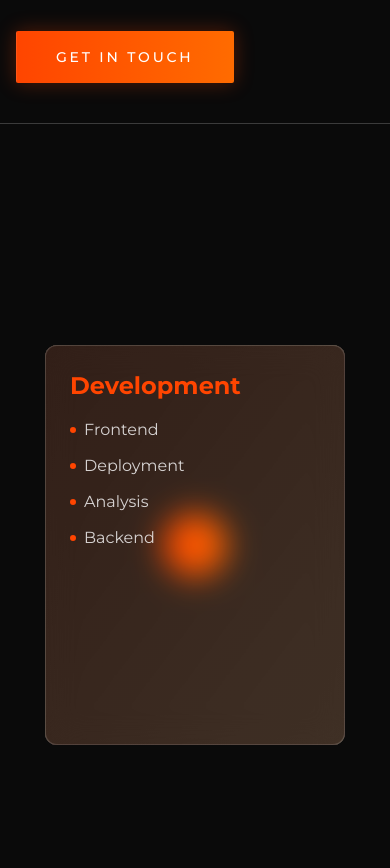
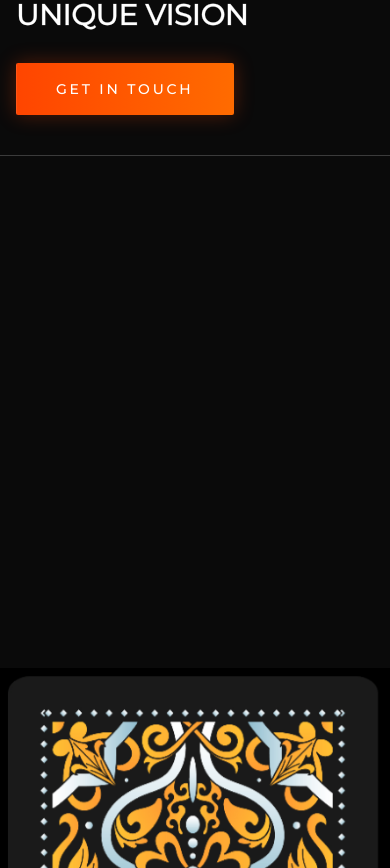
Before and after one commit to KarthickBalamurugan/Portfolio, a Next.js app: page / in a window 390 px wide. Shown: the part 4726-5594 px from the top of the page. Built offline with nearby package versions, Linux system fonts and the light colour scheme.

Commit message:
idk man... i just woke up

```diff
--- a/components/capabilities.tsx
+++ b/components/capabilities.tsx
@@ -1,126 +1,16 @@
-import { motion, useScroll, useTransform } from 'framer-motion';
-import Image from 'next/image';
-
-interface SkillCard {
-  title: string;
-  skills: string[];
-  finalRotation: number;
-}
-
-const skillCards: SkillCard[] = [
-  {
-    title: "Development",
-    skills: ["Frontend", "Deployment", "Analysis", "Backend"],
-    finalRotation: -25
-  },
-  {
-    title: "Languages",
-    skills: ["Java", "Python", "JavaScript", "C"],
-    finalRotation: 25
-  },
-  {
-    title: "Strategy",
-    skills: ["Analysis", "Designer", "Optimizer"],
-    finalRotation: -15
-  },
-  {
-    title: "Framework",
-    skills: ["React", "Next.js", "Keras", "Flask"],
-    finalRotation: 15
-  }
+import { motion } from 'framer-motion';
+const skills = [
+  { title: "DEVELOPMENT", details: ["FRONTEND", "ANALYSIS", "BACKEND", "DEPLOYMENT"] },
+  // { title: "STRATEGY", details: ["", "ANALYSIS", "DESIGNER", "OPTIMIZATION"] },
+  { title: "LANGUAGES", details: ["JAVA", "PYTHON", "JAVASCRIPT", "C"] },
+  { title: "FRAMEWORK", details: ["NEXTJS", "TAILWIND", "KERAS", "TAILWIND"] },
 ];
-
-const CardStack = () => {
-  const { scrollY } = useScroll();
-
-  return (
-    <div className="h-screen w-full flex items-center justify-center perspective-1000">
-      <div className="relative w-[300px] h-[400px]">
-        {skillCards.map((card, index) => {
-          // Dynamic motion values based on scroll
-          const cardSpread = useTransform(
-            scrollY,
-            [0, 500], // Adjust these values to control spread timing
-            [0, index % 2 === 0 ? -400 : 400] // Alternate left/right spread
-          );
-
-          const ySpread = useTransform(
-            scrollY,
-            [0, 500],
-            [0, index < 2 ? -200 : 200] // Top/bottom spread
-          );
-
-          const rotation = useTransform(
-            scrollY,
-            [0, 500],
-            [0, card.finalRotation]
-          );
-
-          const flip = useTransform(
-            scrollY,
-            [200, 400], // Adjust flip timing
-            [0, 180]
-          );
-
-          return (
-            <motion.div
-              key={card.title}
-              className="absolute inset-0"
-              style={{
-                x: cardSpread,
-                y: ySpread,
-                rotateZ: rotation,
-                zIndex: skillCards.length - index,
-              }}
-            >
-              <motion.div
-                className="w-full h-full"
-                style={{
-                  rotateY: flip,
-                  transformStyle: 'preserve-3d'
-                }}
-              >
-                {/* Card Back */}
-                <div className="absolute inset-0 backface-hidden bg-gradient-to-br from-[#1a1a1a] to-[#2a2a2a] rounded-xl border border-white/10">
-                  <div className="w-full h-full flex items-center justify-center">
-                    <div className="w-16 h-16 rounded-full bg-gradient-to-r from-[#FF4500] to-[#FF6B00]" />
-                  </div>
-                </div>
-
-                {/* Card Front */}
-                <div
-                  className="absolute inset-0 rounded-xl bg-gradient-to-br from-[#FF4500]/10 to-[#FF6B00]/10
-                           backdrop-blur-md border border-white/10 p-6 [transform:rotateY(180deg)] backface-hidden"
-                >
-                  <h3 className="text-2xl font-bold mb-4 text-[#FF4500]">{card.title}</h3>
-                  <div className="space-y-3">
-                    {card.skills.map((skill, idx) => (
-                      <motion.div
-                        key={skill}
-                        initial={{ opacity: 0 }}
-                        animate={{ opacity: 1 }}
-                        transition={{ delay: idx * 0.1 }}
-                        className="flex items-center space-x-2"
-                      >
-                        <span className="w-1.5 h-1.5 rounded-full bg-[#FF4500]" />
-                        <span className="text-white/80">{skill}</span>
-                      </motion.div>
-                    ))}
-                  </div>
-                </div>
-              </motion.div>
-            </motion.div>
-          );
-        })}
-      </div>
-    </div>
-  );
-};
 
 const Capabilities = () => {
   return (
-    <section className="relative py-0 min-h-[200vh]"> {/* Increased height for scroll */}
-      <div className="max-w-[1400px] mx-auto px-4 md:px-12 pt-8 md:pt-16">
+    <>
+    <section className="relative min-h-screen">
+      <div className="max-w-[1400px] mx-auto px-4 md:px-12 pt-16">
         <div className="flex flex-col md:flex-row justify-between items-start md:items-center gap-8">
           <div className="w-full md:w-2/3">
             <motion.p
@@ -182,15 +72,30 @@ const Capabilities = () => {
           initial={{ scaleX: 0 }}
           whileInView={{ scaleX: 1 }}
           viewport={{ once: true }}
-          transition={{ duration: 1, ease: [0.1, 1, 0.3, 1] }}
+          transition={{ duration: 1, ease: [0.16, 1, 0.3, 1] }}
         />
       </div>
+    </section>
+    <section className='flex items-center justify-between flex-col '>
+      {skills && skills.map((items,index)=>(
+        <div className='h-full absolute'>
+        <div key={index} className='bg-[#131313] p-4 rounded-lg absolute h-[654px] w-[435px] z-0'>
+          <div className='text-2xl'>{items.title}</div>
+          <div className='text-center  mt-3 justify-around'>{items.details.map((item,index)=>(
+            <>
+              <div key={index} className='mb-2 mt-2'>
+                {item}
 
-      {/* Card Stack Container */}
-      <div className="sticky top-0 h-screen">
-        <CardStack />
-      </div>
+              </div>
+              <hr className="border-t border-dotted border-gray-700"/>
+            </>
+          ))}</div>
+        </div>
+        <img src="./Skills.png" alt="" className='z-50 relative'/>
+        </div>
+      ))}
     </section>
+    </>
   );
 };
 
```
Also changed, not shown: public/Skills.png (added).
